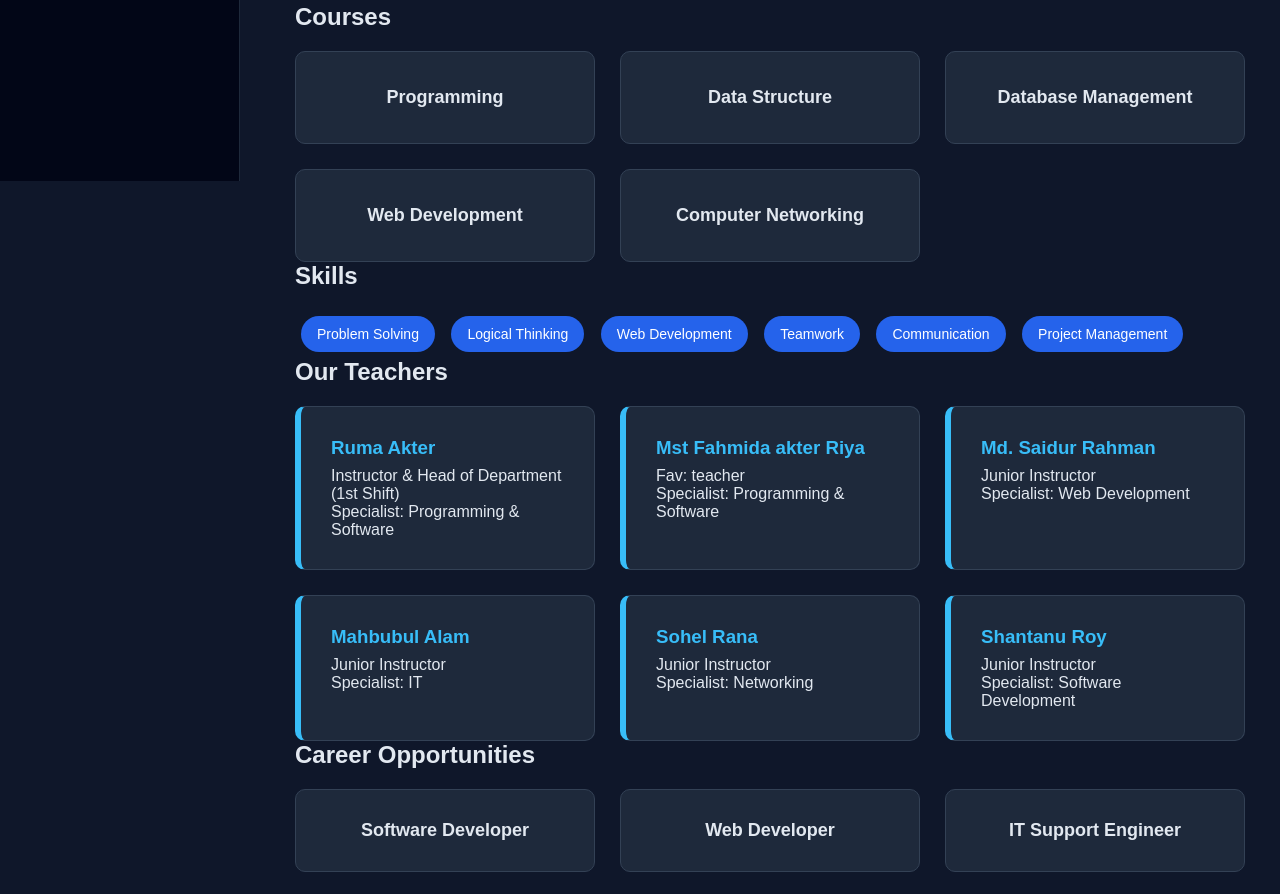
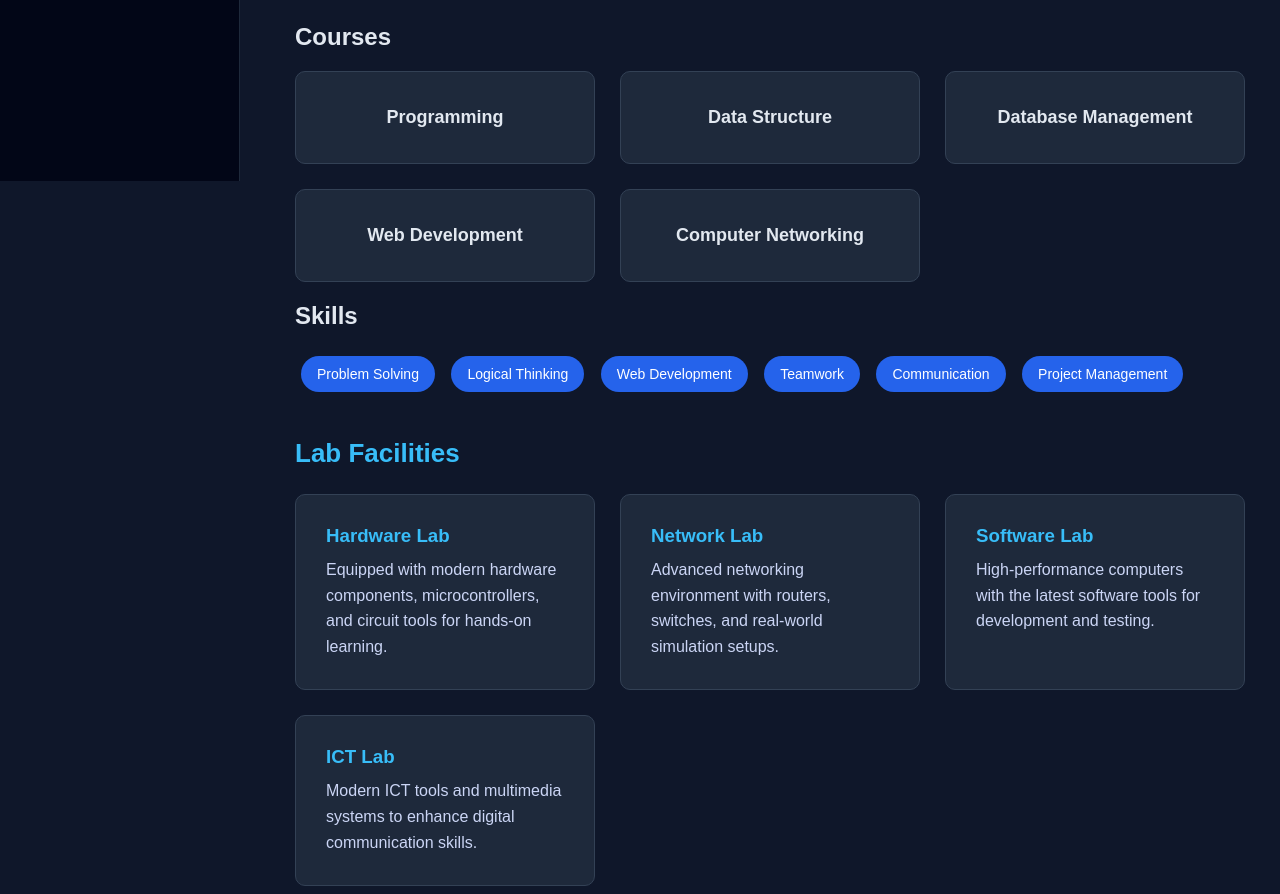
Before and after one commit to srjoy1971/My-depertment-CST, a plain HTML site: page index.html in a window 1280 px wide. Shown: the part 619-1513 px from the top of the page. Drawn offline with Linux system fonts and the light colour scheme.

Commit message:
add lab facilitis

```diff
--- a/index.html
+++ b/index.html
@@ -20,6 +20,7 @@
 <a href="#department">Department</a>
 <a href="#courses">Courses</a>
 <a href="#skills">Skills</a>
+<a href="#Lab Facilities">Lab Facilities</a>
 <a href="#teachers">Teachers</a>
 <a href="#career">Career</a>
 </nav>
@@ -32,7 +33,7 @@
 
 
 <div class="header-box">
-<h1>Computer Technology</h1>
+<h1  >Computer Technology</h1>
 <p>Sylhet Polytechnic Institute</p>
 </div>
 
@@ -40,7 +41,7 @@
 
 <section id="about" class="card">
 
-<h2>About Institute</h2>
+<h2 style="padding-bottom: 10px;">About Institute</h2>
 
 <p>
 Sylhet Polytechnic Institute is a government technical institute in Bangladesh.
@@ -55,7 +56,7 @@ to build strong careers in engineering and technology sectors.
 
 <section id="department" class="card">
 
-<h2>Computer Technology Department</h2>
+<h2 style="padding-bottom: 10px;">Computer Technology Department</h2>
 
 <p>
 The Computer Technology Department is one of the most popular departments of
@@ -98,7 +99,7 @@ and many pursue higher studies in engineering universities.
 
 
 
-<section id="skills">
+<section id="skills" style="margin-top: 20px;">
 
 <h2 class="section-title">Skills</h2>
 
@@ -115,9 +116,35 @@ and many pursue higher studies in engineering universities.
 
 </section>
 
+<section id="Lab Facilities" class="lab-section">
+  <h2>Lab Facilities</h2>
+
+  <div class="lab-container">
+    <div class="lab-card">
+      <h3>Hardware Lab</h3>
+      <p>Equipped with modern hardware components, microcontrollers, and circuit tools for hands-on learning.</p>
+    </div>
+
+    <div class="lab-card">
+      <h3>Network Lab</h3>
+      <p>Advanced networking environment with routers, switches, and real-world simulation setups.</p>
+    </div>
+
+    <div class="lab-card">
+      <h3>Software Lab</h3>
+      <p>High-performance computers with the latest software tools for development and testing.</p>
+    </div>
+
+    <div class="lab-card">
+      <h3>ICT Lab</h3>
+      <p>Modern ICT tools and multimedia systems to enhance digital communication skills.</p>
+    </div>
+  </div>
+</section>
 
 
-<section id="teachers">
+
+<section id="teachers"style="margin-bottom: 50px; margin-top: 20px;">
 
 <h2 class="section-title">Our Teachers</h2>
 
@@ -130,7 +157,7 @@ and many pursue higher studies in engineering universities.
 </div>
 
 <div class="teacher-card">
-<h3>Mst Fahmida akter Riya</h3>
+<h3>Mst Fahmida Akther Riya</h3>
 <p>Fav: teacher</p>
 <p>Specialist: Programming & Software</p>
 </div>
--- a/style.css
+++ b/style.css
@@ -124,6 +124,54 @@ border-radius:20px;
 font-size:14px;
 }
 
+/* Lab Section */
+
+.lab-section{
+margin-top:40px;
+}
+
+.lab-section h2{
+font-size:26px;
+margin-bottom:25px;
+color:#38bdf8;
+}
+
+/* Container */
+
+.lab-container{
+display:grid;
+grid-template-columns:repeat(auto-fit,minmax(260px,1fr));
+gap:25px;
+}
+
+/* Lab Card */
+
+.lab-card{
+background:#1e293b;
+padding:30px;
+border-radius:10px;
+border-left:6px solid #38bdf8;
+border:1px solid #334155;
+transition:0.3s;
+}
+
+.lab-card h3{
+margin-bottom:10px;
+color:#38bdf8;
+}
+
+.lab-card p{
+color:#cbd5f5;
+line-height:1.6;
+}
+
+/* Hover effect */
+
+.lab-card:hover{
+background:#334155;
+transform:translateY(-5px);
+}
+
 /* Teacher Grid */
 
 .teacher-grid{
```
